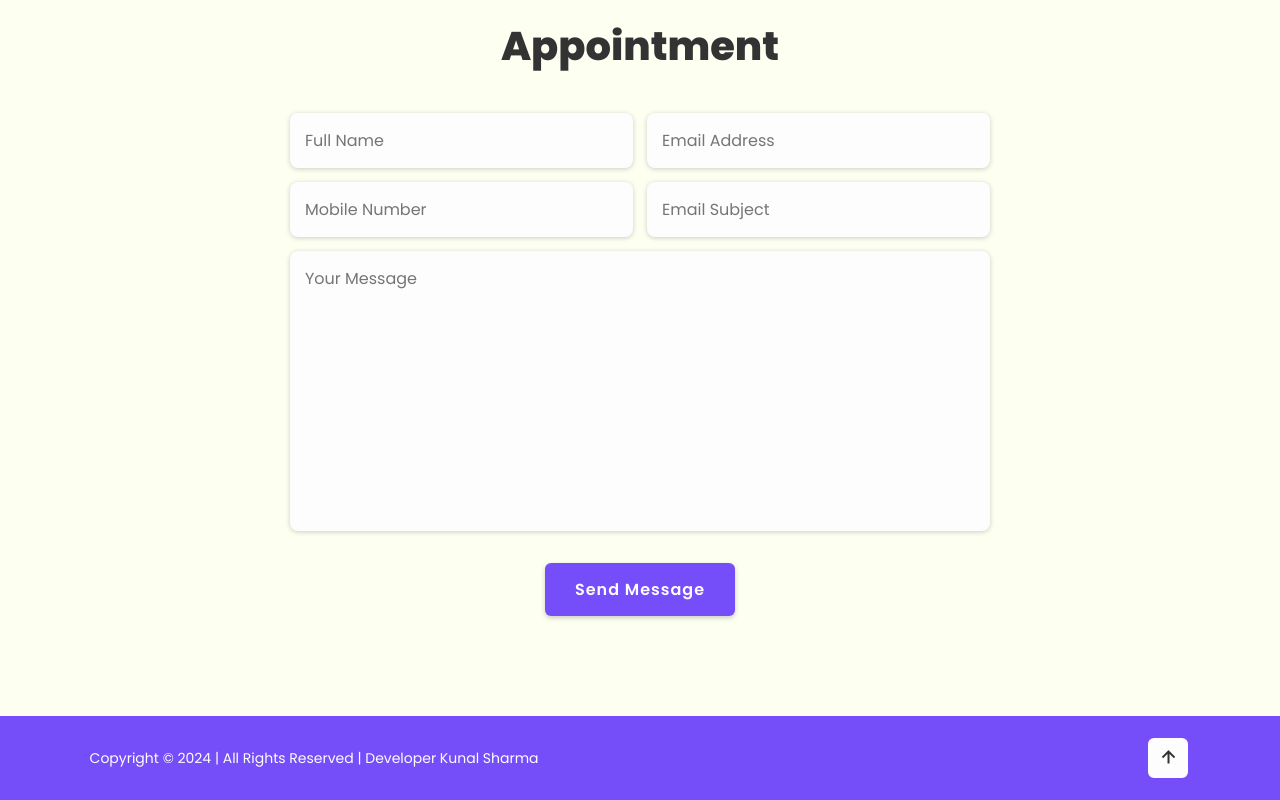
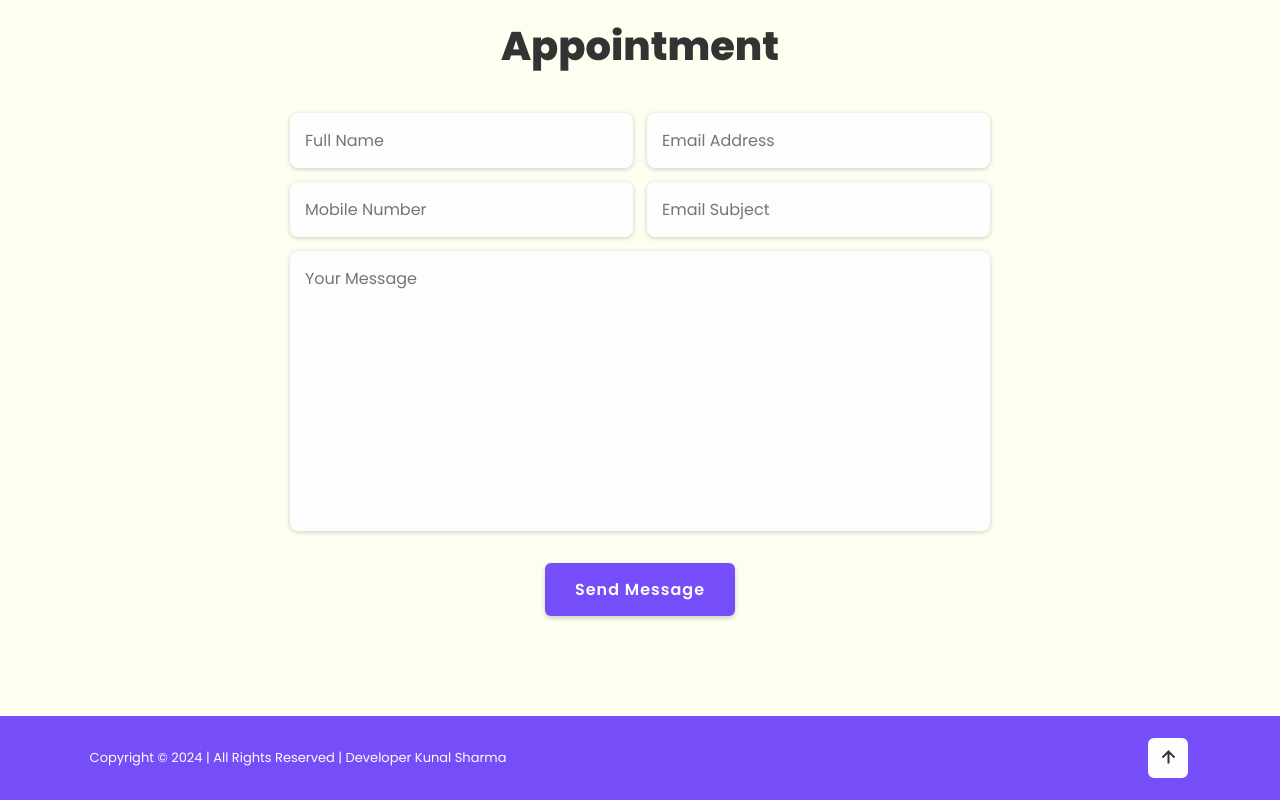
Before and after one commit to kunalcoder45/Carpentry_World, a plain HTML site: page index.html in a window 1280 px wide. Shown: the part 4278-5078 px from the top of the page. Drawn offline with nearby package versions, Linux system fonts and the light colour scheme; a web font is replaced by a local one.

Commit message:
Update style.css

```diff
--- a/css/style.css
+++ b/css/style.css
@@ -596,11 +596,11 @@ video{
 }
 
 .footer-text p {
-    font-size: 1.4rem;
+    font-size: 1.3rem;
     color: var(--white-color);
 }
 .footer-text a {
-    font-size: 1.4rem;
+    font-size: 1.3rem;
     color: var(--white-color);
 }
 
```
